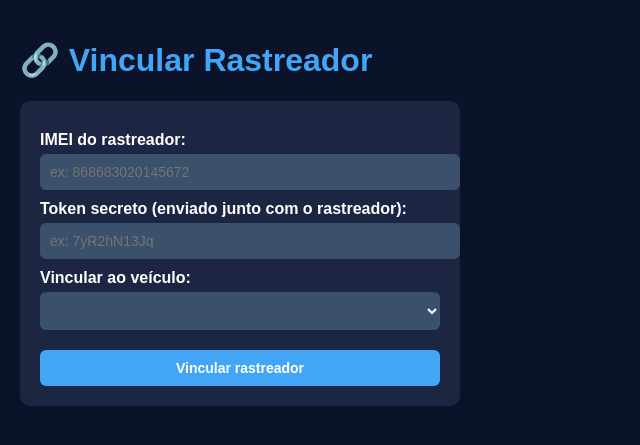
After one commit to vitorneto43/optifleet, a Python web app: template templates/link_tracker.html in a window 1280 px wide. The commit adds this page. Shown: the top 445 px of the page, without its empty margins (0-640 px from the left). Run offline with Jinja, Linux system fonts and the light colour scheme; the template is opened without the code that fills it, so the values that code supplies are empty.

Commit message:
Add files via upload

```diff
--- /dev/null
+++ b/templates/link_tracker.html
@@ -0,0 +1,103 @@
+<!doctype html>
+<html lang="pt-br">
+<head>
+  <meta charset="utf-8">
+  <title>Vincular Rastreador — OptiFleet</title>
+  <meta name="viewport" content="width=device-width, initial-scale=1">
+  <style>
+    body {
+      font-family: Arial, sans-serif;
+      background: #0b132b;
+      color: white;
+      margin: 0;
+      padding: 20px;
+    }
+    h1 {
+      color: #42a5f5;
+    }
+    form {
+      background: #1c2541;
+      border-radius: 10px;
+      padding: 20px;
+      max-width: 400px;
+      margin-top: 20px;
+    }
+    label {
+      display: block;
+      margin-top: 10px;
+      font-weight: bold;
+    }
+    input, select, button {
+      width: 100%;
+      margin-top: 5px;
+      padding: 10px;
+      border-radius: 6px;
+      border: none;
+      font-size: 14px;
+    }
+    input, select {
+      background: #3a506b;
+      color: white;
+    }
+    button {
+      background: #42a5f5;
+      color: white;
+      cursor: pointer;
+      font-weight: bold;
+      margin-top: 20px;
+    }
+    button:hover {
+      background: #64b5f6;
+    }
+  </style>
+</head>
+<body>
+  <h1>🔗 Vincular Rastreador</h1>
+
+  <form id="linkForm">
+    <label>IMEI do rastreador:</label>
+    <input name="imei" placeholder="ex: 868683020145672" required>
+
+    <label>Token secreto (enviado junto com o rastreador):</label>
+    <input name="secret_token" placeholder="ex: 7yR2hN13Jq" required>
+
+    <label>Vincular ao veículo:</label>
+    <select name="vehicle_id" id="vehicleSelect"></select>
+
+    <button type="submit">Vincular rastreador</button>
+  </form>
+
+  <script>
+  // 🔹 Carrega a lista de veículos do usuário logado
+  async function carregarVeiculos(){
+    try {
+      const r = await fetch('/api/vehicles');
+      const data = await r.json();
+      const sel = document.getElementById('vehicleSelect');
+      data.forEach(v=>{
+        const opt = document.createElement('option');
+        opt.value = v.id;
+        opt.textContent = v.name;
+        sel.appendChild(opt);
+      });
+    } catch(e){
+      alert("Erro ao carregar veículos. Faça login novamente.");
+    }
+  }
+  carregarVeiculos();
+
+  // 🔹 Envia IMEI + token + vehicle_id
+  document.getElementById('linkForm').onsubmit = async (e)=>{
+    e.preventDefault();
+    const body = Object.fromEntries(new FormData(e.target).entries());
+    const r = await fetch('/api/trackers/link',{
+      method:'POST',
+      headers:{'Content-Type':'application/json'},
+      body: JSON.stringify(body)
+    });
+    const res = await r.json();
+    alert(res.ok ? '✅ Rastreador vinculado com sucesso!' : '❌ ' + res.error);
+  }
+  </script>
+</body>
+</html>
--- a/templates/telemetry.html
+++ b/templates/telemetry.html
@@ -214,5 +214,3 @@ document.getElementById('fitBtn').addEventListener('click', ()=>{
 </script>
 </body>
 </html>
-</body>
-</html>
```
Also changed, not shown: templates/base.html (line endings or trailing spaces), templates/landing.html (line endings or trailing spaces), templates/trial_thanks.html (line endings or trailing spaces), templates/vehicles.html (line endings or trailing spaces).
